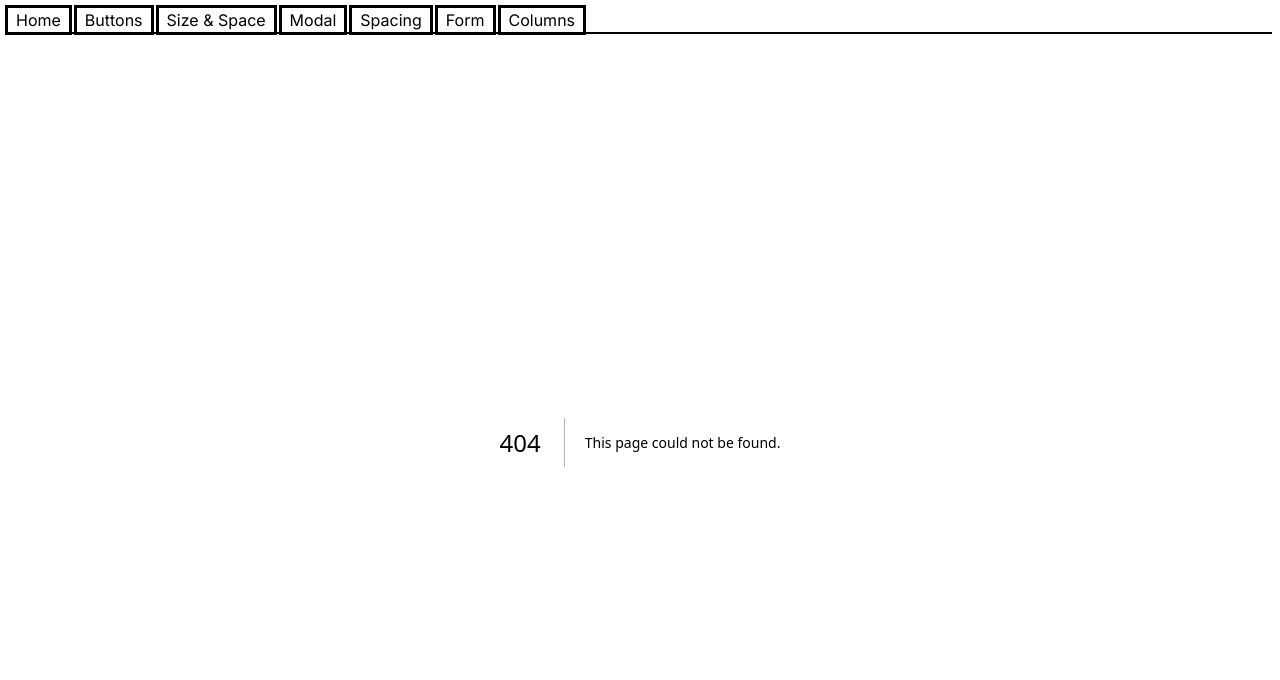
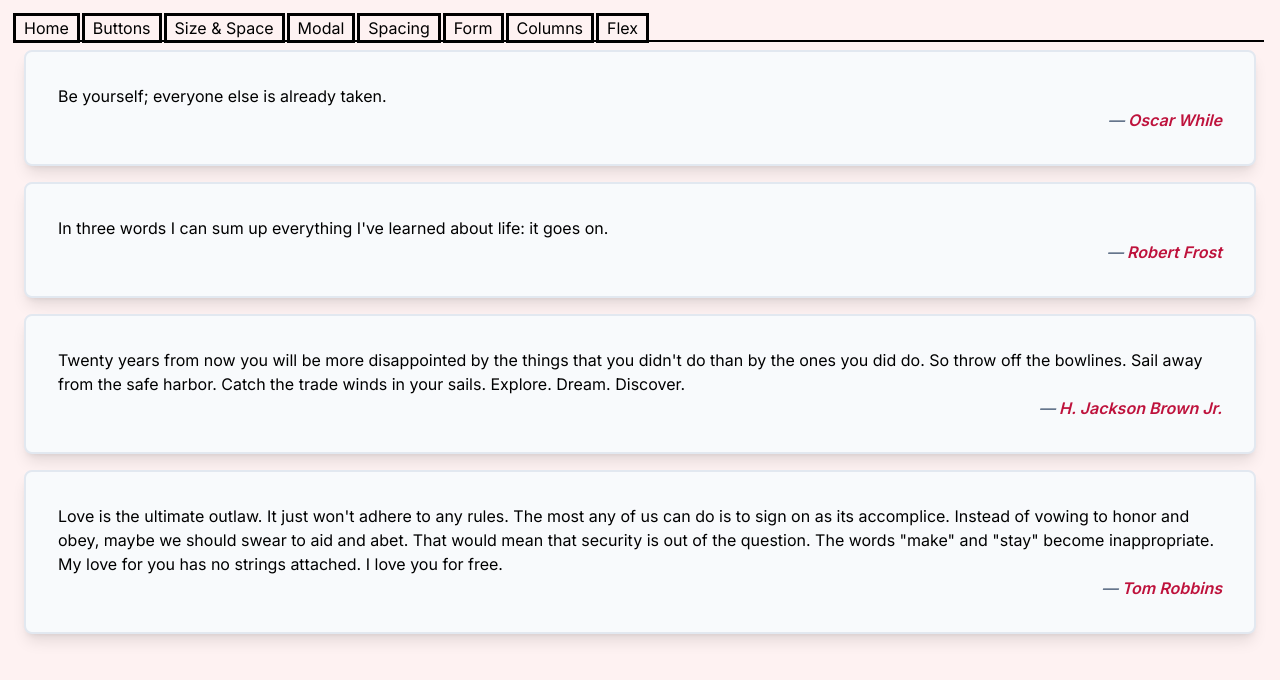
Before and after one commit to mkmule/tailwind-css-playground, a Next.js app: page /flex in a window 1280 px wide. Before the commit this address had no page. Shown: the top 680 px of the page. Built offline with nearby package versions, Linux system fonts and the light colour scheme.

Commit message:
Added flex

```diff
--- /dev/null
+++ b/src/app/flex/page.tsx
@@ -0,0 +1,45 @@
+'use client';
+
+const FlexPage = () => {
+  return (
+    <main>
+      <section className="flex flex-col gap-1 sm:gap-2 md:gap-4">
+        <article
+          className="from-bg-slate-50 to-bg-slate-100 rounded-lg border-2 border-slate-200 bg-slate-50 bg-gradient-to-br p-8 shadow-lg">
+          <blockquote>Be yourself; everyone else is already taken.</blockquote>
+          <cite className="before:content-['—_'] block text-right font-semibold text-rose-700 before:text-slate-500">Oscar
+            While</cite>
+        </article>
+        <article
+          className="from-bg-slate-50 to-bg-slate-100 rounded-lg border-2 border-slate-200 bg-slate-50 bg-gradient-to-br p-8 shadow-lg">
+          <blockquote>In three words I can sum up everything I've learned about life: it goes on.</blockquote>
+          <cite className="before:content-['—_'] block text-right font-semibold text-rose-700 before:text-slate-500">Robert
+            Frost</cite>
+        </article>
+        <article
+          className="from-bg-slate-50 to-bg-slate-100 rounded-lg border-2 border-slate-200 bg-slate-50 bg-gradient-to-br p-8 shadow-lg">
+          <blockquote>Twenty years from now you will be more disappointed by the things that you didn't do than by the
+            ones you did do. So throw off the bowlines. Sail away from the safe harbor. Catch the trade winds in your
+            sails. Explore. Dream. Discover.
+          </blockquote>
+          <cite className="before:content-['—_'] block text-right font-semibold text-rose-700 before:text-slate-500">H.
+            Jackson Brown Jr.</cite>
+        </article>
+        <article
+          className="from-bg-slate-50 to-bg-slate-100 rounded-lg border-2 border-slate-200 bg-slate-50 bg-gradient-to-br p-8 shadow-lg">
+          <blockquote>Love is the ultimate outlaw. It just won't adhere to any rules. The most any of us can do is to
+            sign on as its accomplice. Instead of vowing to honor and obey, maybe we should swear to aid and abet. That
+            would mean that security is out of the question. The words "make" and "stay" become inappropriate. My love
+            for you has no strings attached. I love you for free.
+          </blockquote>
+          <cite className="before:content-['—_'] block text-right font-semibold text-rose-700 before:text-slate-500">Tom
+            Robbins</cite>
+        </article>
+      </section>
+
+
+    </main>
+  );
+};
+
+export default FlexPage;
--- a/src/app/layout.tsx
+++ b/src/app/layout.tsx
@@ -18,6 +18,7 @@ const links = [
   { href: '/spacing', label: 'Spacing' },
   { href: '/form', label: 'Form' },
   { href: '/columns', label: 'Columns' },
+  { href: '/flex', label: 'Flex' },
 ];
 
 export default function RootLayout({ children }: { children: React.ReactNode }) {
```
